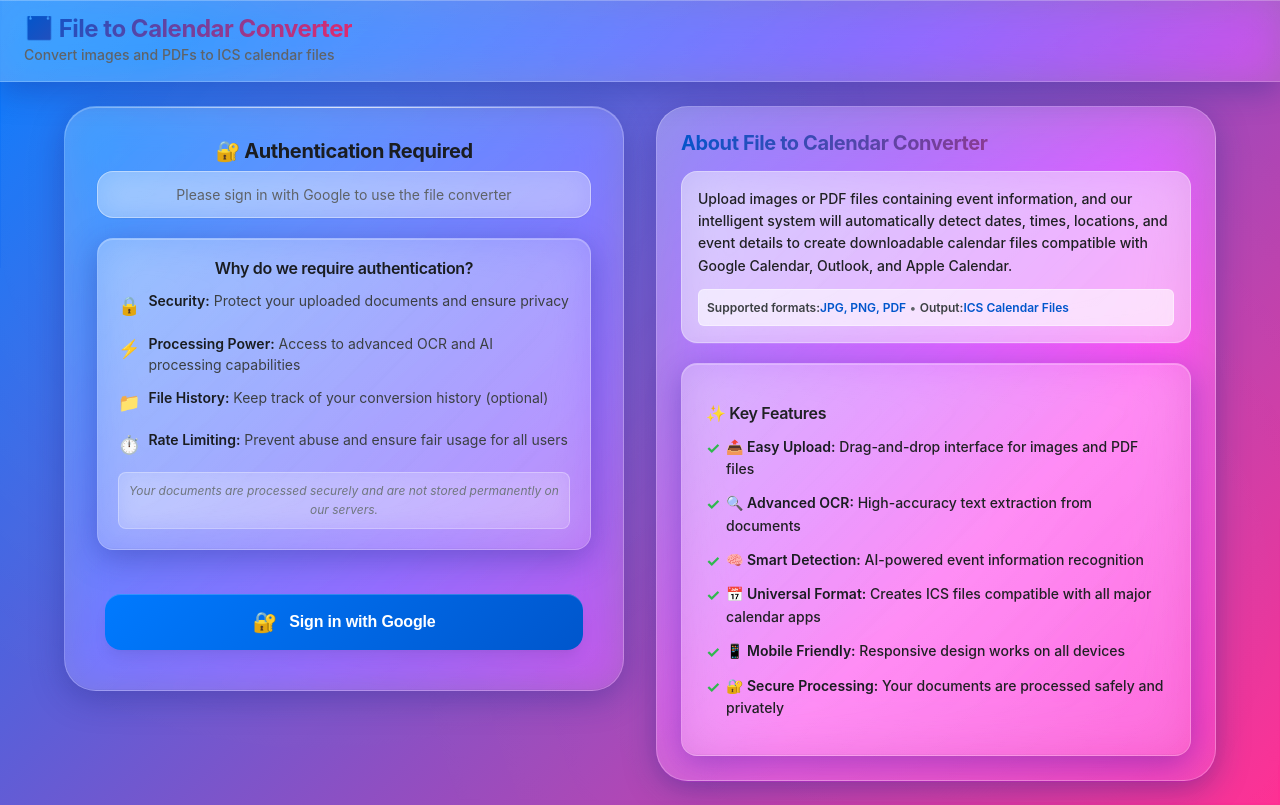
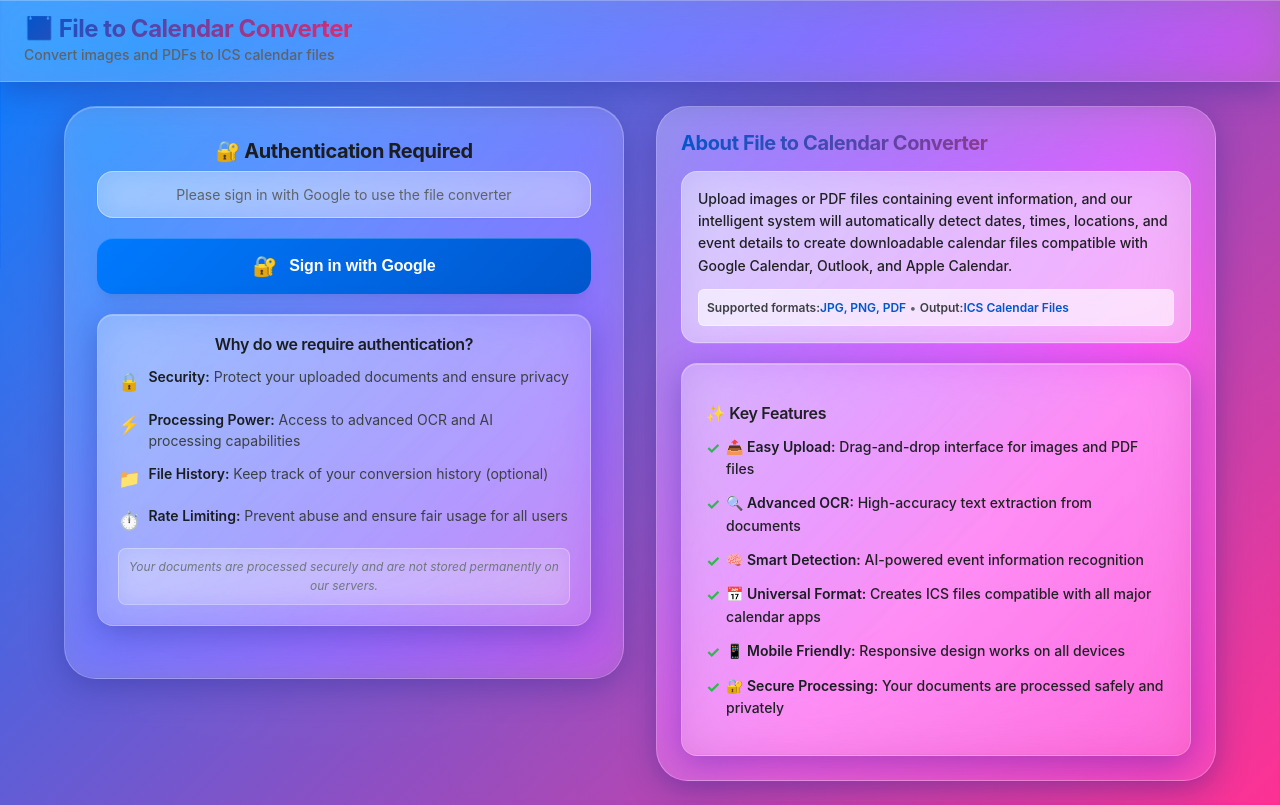
Before and after one commit to m-idriss/converter, an Angular app: page / in a window 1280 px wide. Built offline with nearby package versions, Linux system fonts and the light colour scheme.

Commit message:
Refactor authentication component and clean up CSS styles for improved readability

```diff
--- a/src/app/app.html
+++ b/src/app/app.html
@@ -201,7 +201,7 @@
       <div class="auth-content">
         <h2>🔐 Authentication Required</h2>
         <p class="main-message">Please sign in with Google to use the file converter</p>
-
+        <app-auth mode="login"></app-auth>
         <div class="auth-reasons">
           <h3>Why do we require authentication?</h3>
           <div class="auth-benefits-grouped">
@@ -234,8 +234,6 @@
             <em>Your documents are processed securely and are not stored permanently on our servers.</em>
           </p>
         </div>
-
-        <app-auth mode="login"></app-auth>
       </div>
     </div>
 
--- a/src/app/components/auth/auth.scss
+++ b/src/app/components/auth/auth.scss
@@ -1,7 +1,4 @@
-.auth-container {
-  padding: var(--space-2);
-  position: relative;
-}
+
 
 .sign-in-container {
   text-align: center;
```
